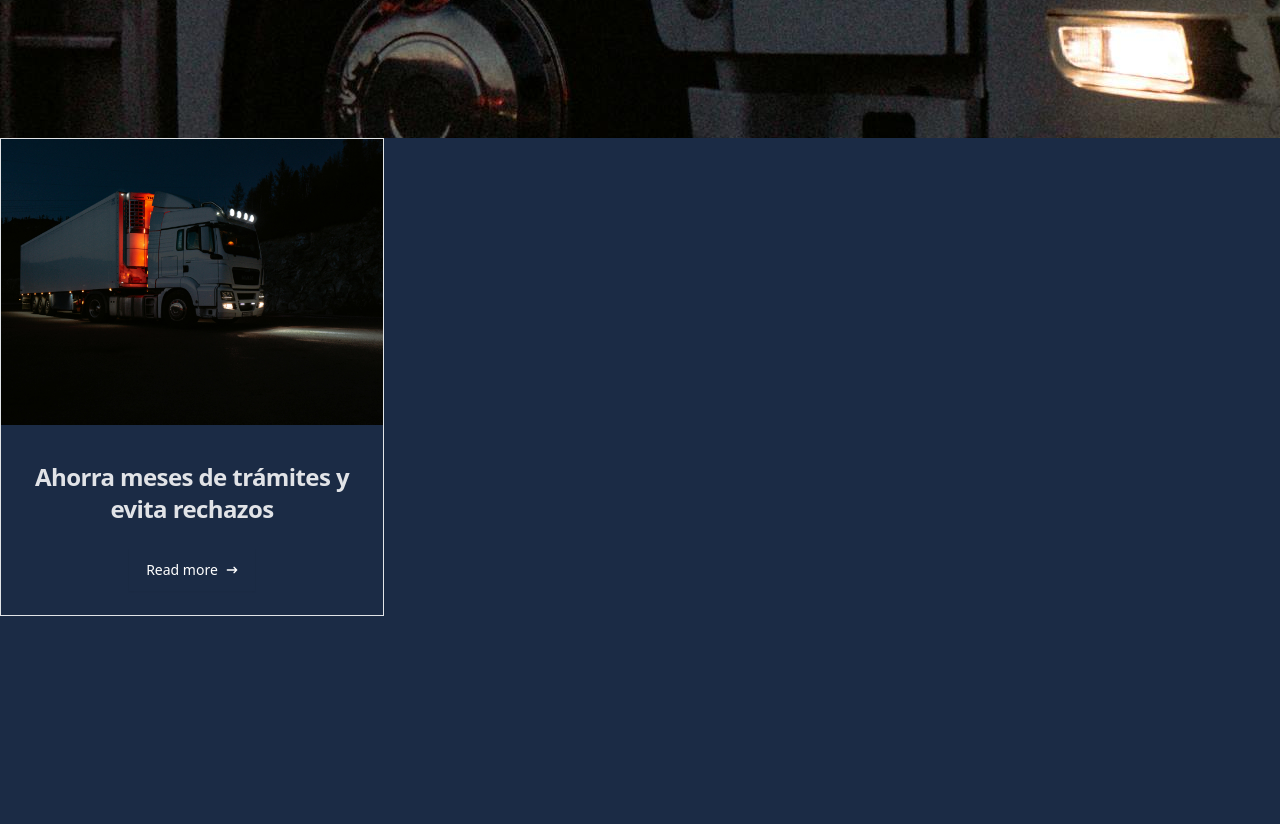
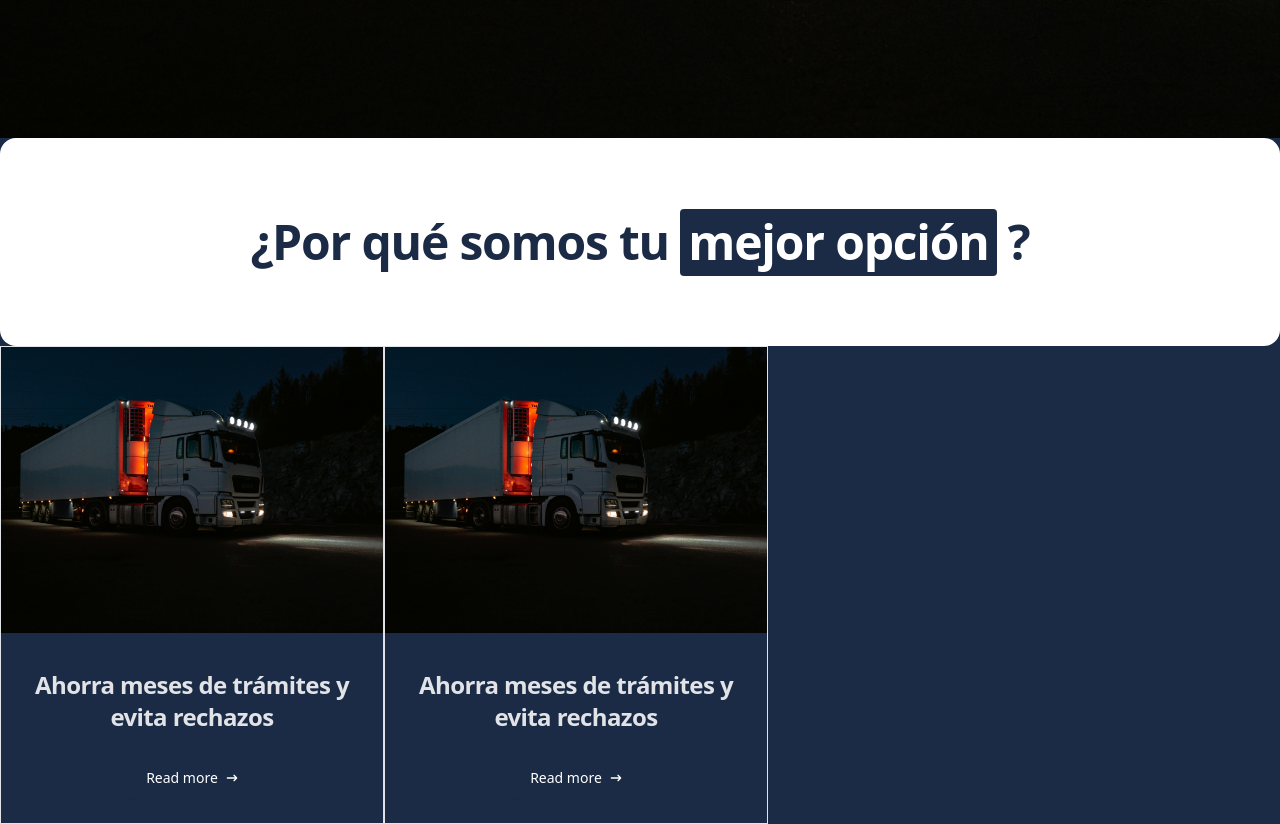
Before and after one commit to Xavih830/landingPage, a website built with Vite: page index.html in a window 1280 px wide. Shown: the part 780-1604 px from the top of the page. Before the commit the page ends 1396 px from the top, so only its background shows below. Built offline with nearby package versions, Linux system fonts and the light colour scheme.

Commit message:
Falta muy poco

```diff
--- a/index.html
+++ b/index.html
@@ -25,7 +25,7 @@
           </svg>
         </button>
       </section>
-      <div id="agregar-lateral" class="flex flex-col items-start mt-3 gap-2">
+      <div id="agregar-lateral" class="flex flex-col items-start mt-3 gap-2 sm:hidden">
       </div>
       <div class="hidden sm:flex sm:flex-row sm:m-0">
         <button class="text-gray-600 hover:bg-gray-200 w-full px-2 rounded hover:text-gray-900">Inicio</button>
@@ -38,7 +38,7 @@
     </nav>
   </header>
 
-  <section class="bg-center bg-no-repeat bg-[url('images/transporte.jpg')] bg-dark bg-blend-multiply">
+  <section class="bg-center bg-no-repeat bg-[url('images/transporte.jpg')] bg-cover bg-dark bg-blend-multiply">
     <div class="px-4 mx-auto max-w-screen-xl text-center py-24 lg:py-56">
       <h1 class="mb-6 text-4xl font-bold tracking-tighter text-white md:text-5xl lg:text-6xl">Constituye tu Compañía de
         Transporte y Obtén tu Permiso de Operaciones en 30 Días — Sin Trámites Complicados</h1>
@@ -62,14 +62,18 @@
     </div>
   </section>
 
-  <main>
+  <main id="ventaja_competitiva">
+    <div class="bg-white pr-10 pl-10 pt-7 pb-9 sm:p-16 lg:p-20 rounded-2xl">
+      <h2 class="text-center text-[#1B2B45] text-3xl font-bold tracking-tight text-heading md:text-4xl lg:text-5xl">¿Por
+        qué somos tu <mark class="px-2 pb-0.5 text-white bg-[#1B2B45] rounded"> mejor opción</mark> ?</h2>
+    </div>
+    <div id="beneficios" class="block sm:flex">
       <div class="bg-neutral-primary-soft block max-w-sm border border-default rounded-base shadow-xs">
-      <a href="#">
         <img class="rounded-t-base" src="images/transporte.jpg" alt="" />
-      </a>
         <div class="p-6 text-center">
-        <h5 class="mt-3 mb-6 text-2xl font-semibold tracking-tight text-heading">Ahorra meses de trámites y evita rechazos</h5>
-        <a href="#"
+          <h5 class="mt-3 mb-6 text-2xl font-semibold tracking-tight text-heading">Ahorra meses de trámites y evita
+            rechazos</h5>
+          <button
             class="inline-flex items-center text-white bg-brand box-border border border-transparent hover:bg-brand-strong focus:ring-4 focus:ring-brand-medium shadow-xs font-medium leading-5 rounded-base text-sm px-4 py-2.5 focus:outline-none">
             Read more
             <svg class="w-4 h-4 ms-1.5 rtl:rotate-180 -me-0.5" aria-hidden="true" xmlns="http://www.w3.org/2000/svg"
@@ -77,12 +81,27 @@
               <path stroke="currentColor" stroke-linecap="round" stroke-linejoin="round" stroke-width="2"
                 d="M19 12H5m14 0-4 4m4-4-4-4" />
             </svg>
-        </a>
+          </button>
         </div>
       </div>
-
+      <div class="bg-neutral-primary-soft block max-w-sm border border-default rounded-base shadow-xs">
+        <img class="rounded-t-base" src="images/transporte.jpg" alt="" />
+        <div class="p-6 text-center">
+          <h5 class="mt-3 mb-6 text-2xl font-semibold tracking-tight text-heading">Ahorra meses de trámites y evita
+            rechazos</h5>
+          <button
+            class="inline-flex items-center text-white bg-brand box-border border border-transparent hover:bg-brand-strong focus:ring-4 focus:ring-brand-medium shadow-xs font-medium leading-5 rounded-base text-sm px-4 py-2.5 focus:outline-none">
+            Read more
+            <svg class="w-4 h-4 ms-1.5 rtl:rotate-180 -me-0.5" aria-hidden="true" xmlns="http://www.w3.org/2000/svg"
+              width="24" height="24" fill="none" viewBox="0 0 24 24">
+              <path stroke="currentColor" stroke-linecap="round" stroke-linejoin="round" stroke-width="2"
+                d="M19 12H5m14 0-4 4m4-4-4-4" />
+            </svg>
+          </button>
+        </div>
+      </div>
+    </div>
   </main>
-
   <script src="src/main.js" type="module"></script>
 </body>
 
--- a/src/main.js
+++ b/src/main.js
@@ -1,4 +1,12 @@
 "use strict";
+
+let listaBeneficios = [{1: "Te ahorramos meses de trámites y rechazos", 2: "images/ahorro_tiempo.jpg"},
+  {1: "El camión queda 100% a tu nombre", 2: "images/camion_contrato.jpg"},
+  {1: "Pagas conforme avanza el trámite, no hay riesgo", 2: "images/riesgo_cero.jpg"},
+  {1: "Compañía lista para operar en 30 días o menos", 2: "images/comp_30.jpg"},
+  {1: "Permiso de operaciones garantizado en tu ciudad", 2: "images/permiso_ciudad.jpg"},
+  {1: "No te haremos padecer de estrés, filas, ni te haremos perder tu tiempo", 2: "images/cero_estres.jpg"}
+];
 
 const barraLateral = () => {
   let barra = document.getElementById("barra-lateral");
@@ -19,7 +27,9 @@ const barraLateral = () => {
   });
 }
 
+const cargarBeneficios = () => {
 
+}
 
 (() => {
   barraLateral();
```
Lines whose indentation alone changed are shown as unchanged.
